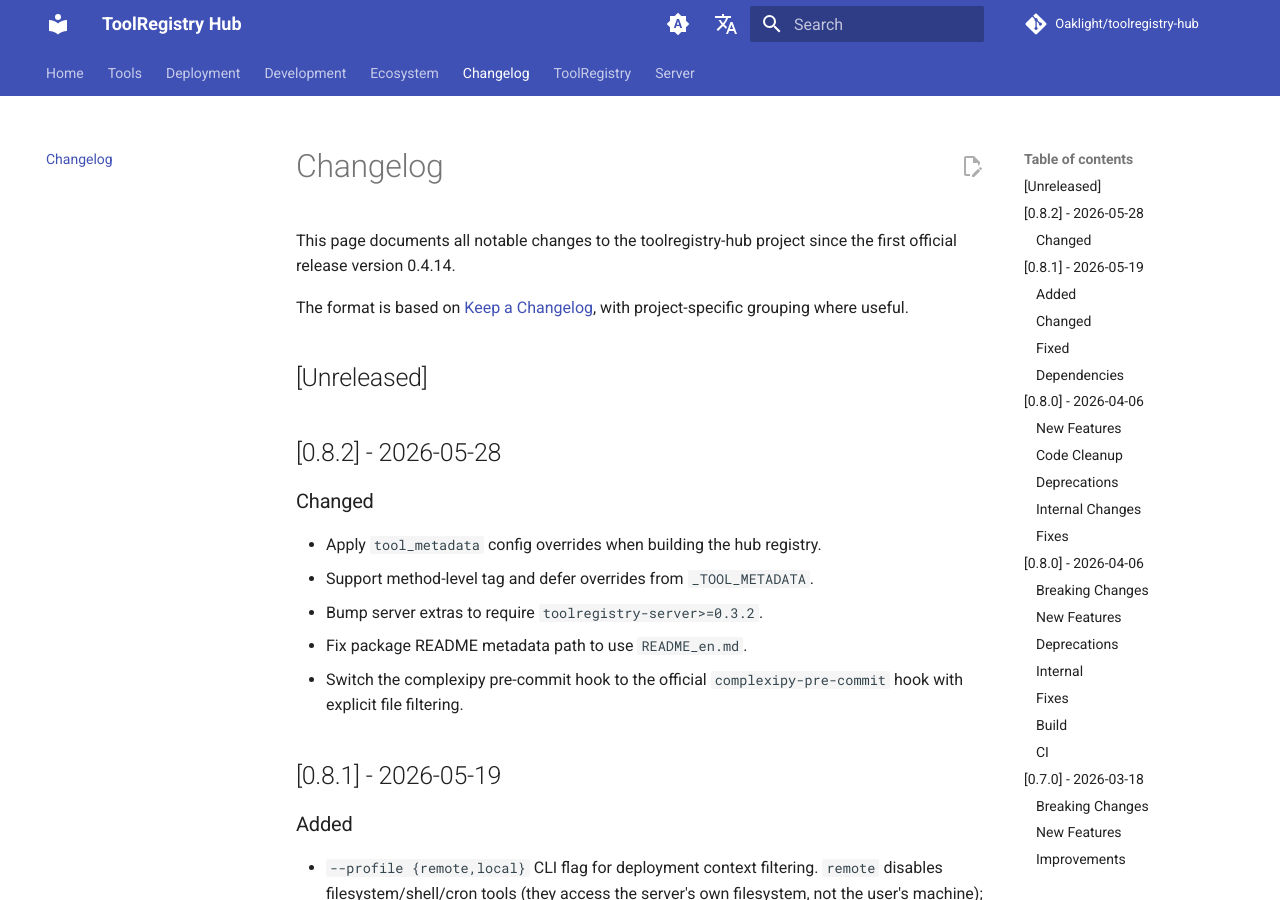
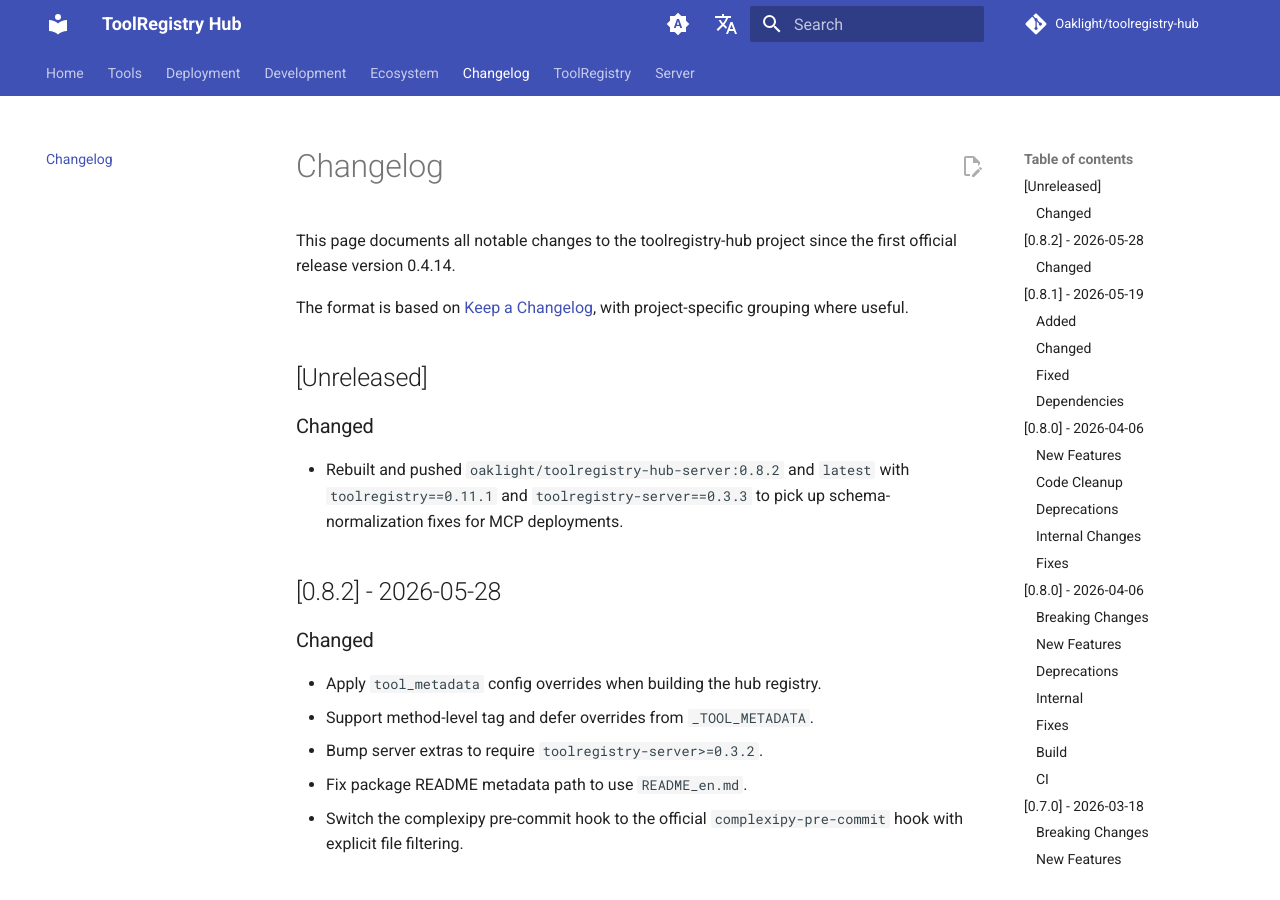
Before and after one commit to Oaklight/toolregistry-hub, an MkDocs documentation site: the page built from docs/changelog.md, in a window 1280 px wide and 900 px high. Built offline with MkDocs 1.6.1 and Material for MkDocs 9.7.7, drawn with Linux system fonts in a browser that asks for light colours; comment, search, counter and statistics services are not loaded.

Commit message:
docs: update changelog for rebuilt docker image

```diff
--- a/docs/changelog.md
+++ b/docs/changelog.md
@@ -13,6 +13,10 @@ This page documents all notable changes to the toolregistry-hub project since th
 The format is based on [Keep a Changelog](https://keepachangelog.com/en/1.1.0/), with project-specific grouping where useful.
 
 ## [Unreleased]
+
+### Changed
+
+- Rebuilt and pushed `oaklight/toolregistry-hub-server:0.8.2` and `latest` with `toolregistry==0.11.1` and `toolregistry-server==0.3.3` to pick up schema-normalization fixes for MCP deployments.
 
 ## [0.8.2] - 2026-05-28
 
```
